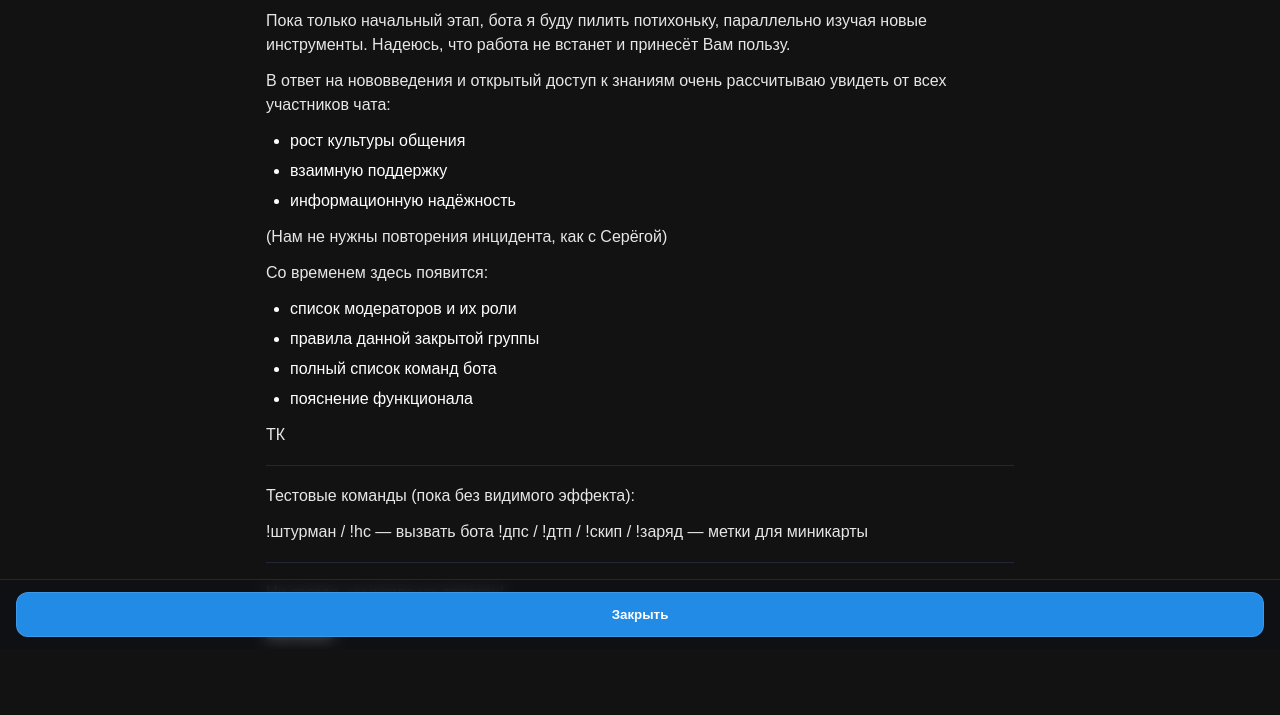
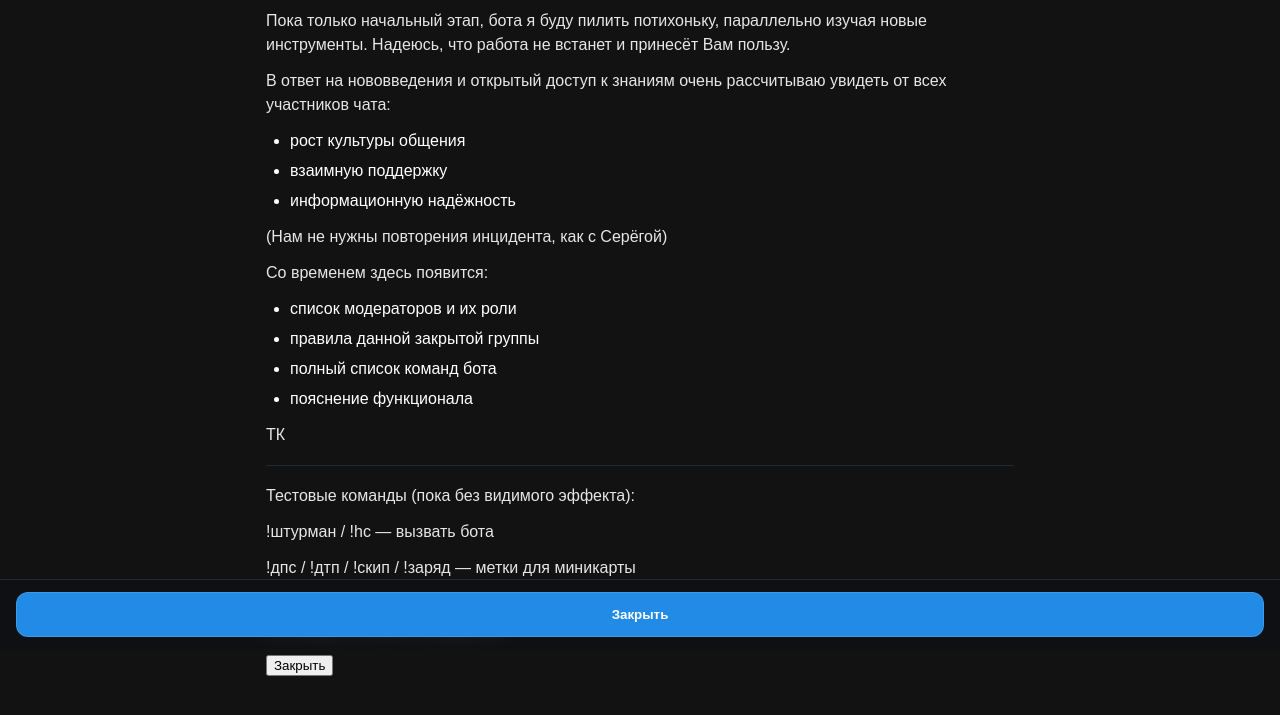
Before and after one commit to TKhamau/faq_heavycarry, a plain HTML site: page index.html in a window 1280 px wide. Shown: the part 151-866 px from the top of the page. Drawn offline with Linux system fonts and the light colour scheme.

Commit message:
Update index.html

```diff
--- a/index.html
+++ b/index.html
@@ -89,8 +89,8 @@
 <p>ТК</p>
 <hr>
 <p>Тестовые команды (пока без видимого эффекта):</p>
-<p>!штурман  /  !hc — вызвать бота
-  !дпс / !дтп / !скип / !заряд — метки для миникарты</p>
+<p>!штурман  /  !hc — вызвать бота</p>
+<p>!дпс / !дтп / !скип / !заряд — метки для миникарты</p>
 <hr>
 <p>Ни гвоздя, ни жезла на дорогах! </p></p>
 <p><!-- ========================== --></p>
```
